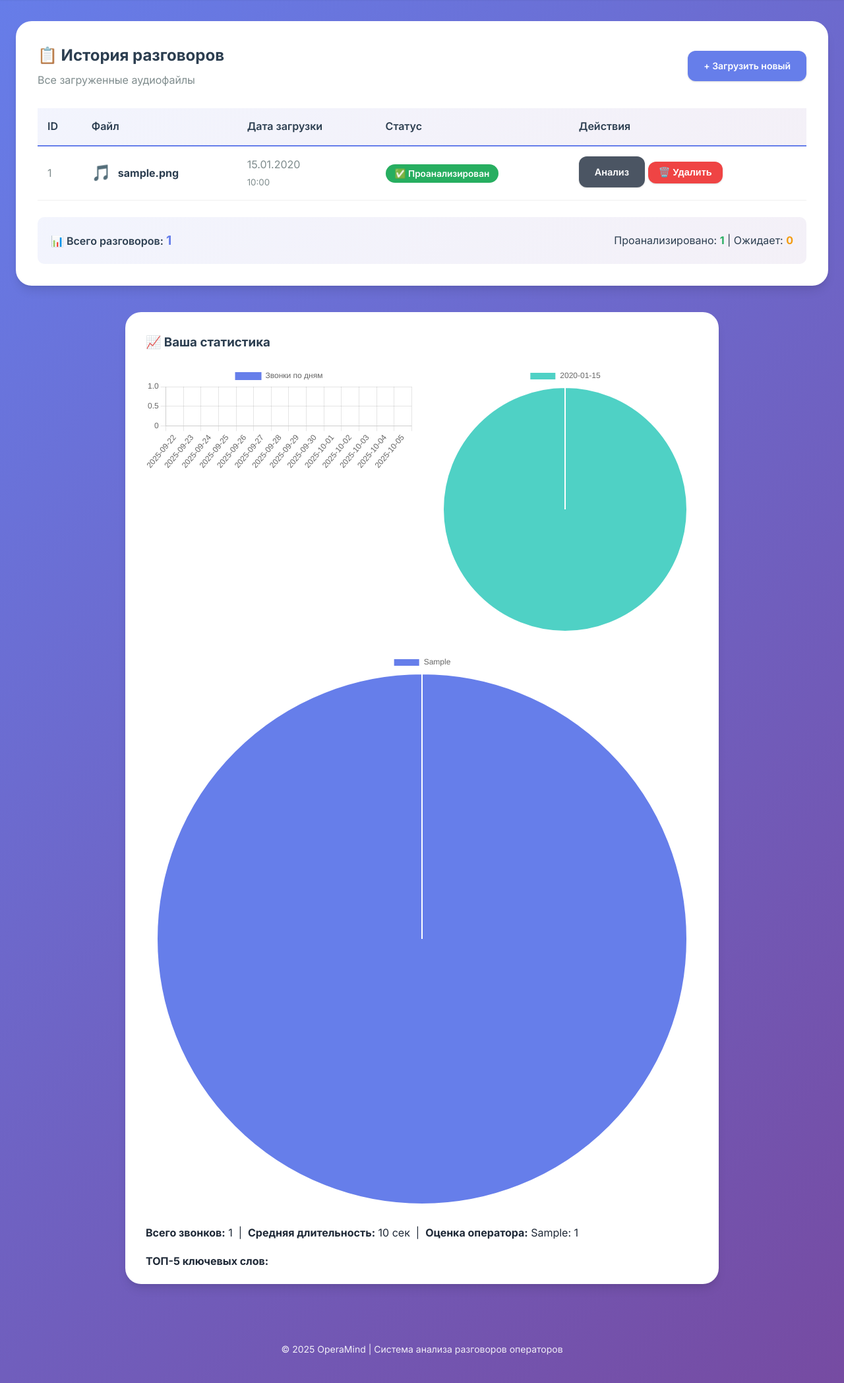
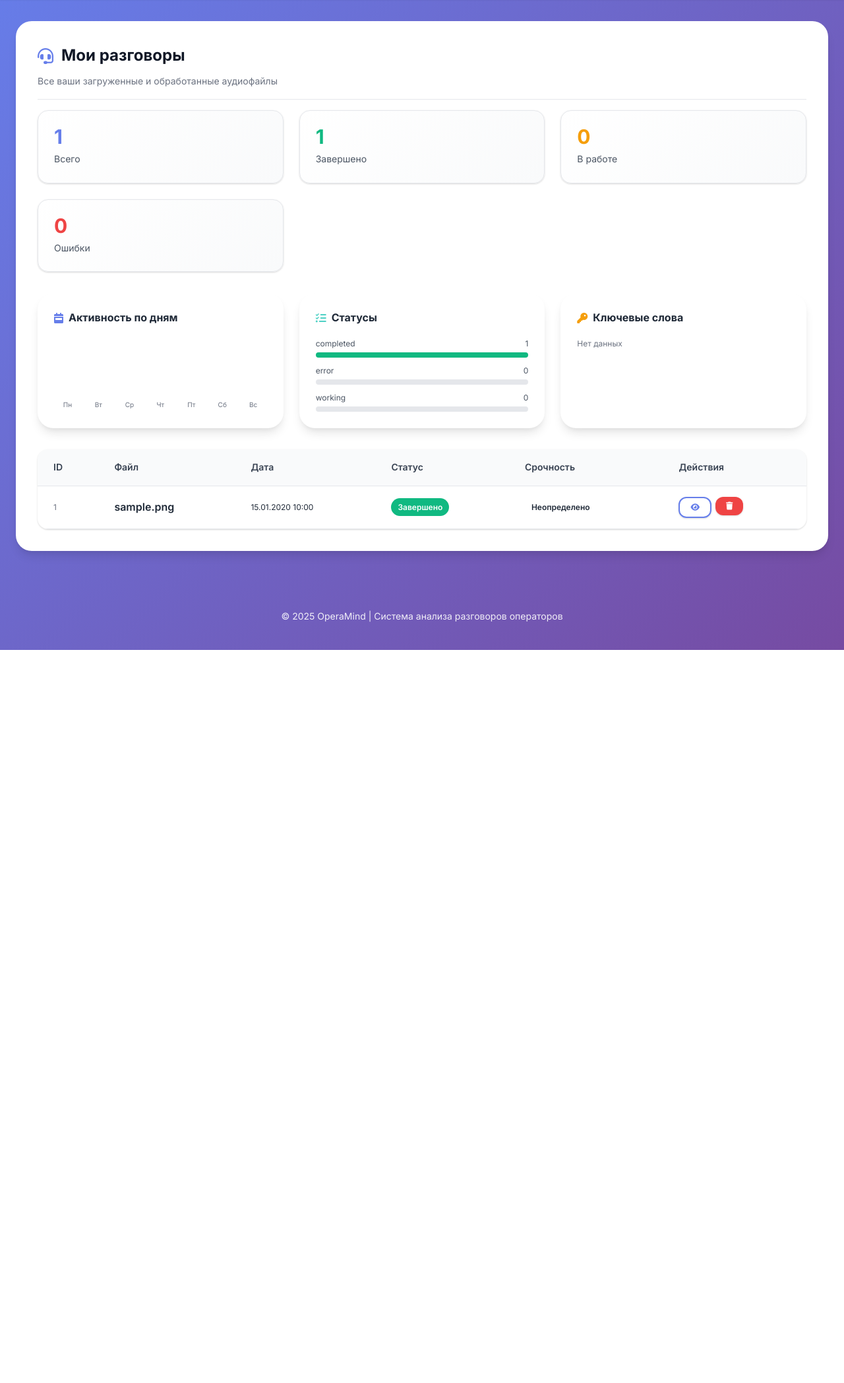
Before and after one commit to mmoldabe-dev/OperaMind, a Flask app: page /history in a window 1280 px wide. Shown: the part 71-2167 px from the top of the page at 66% size. After the commit the page ends 1056 px from the top, so only its background shows below. Run offline with Flask 3, Linux system fonts and the light colour scheme; a user stored in the database is signed in; tables that the repository leaves empty hold one stand-in row (values such as "Sample post"); data that the repository does not hold is empty.

Commit message:
lol kek cheburek 2

```diff
--- a/templates/history.html
+++ b/templates/history.html
@@ -1,64 +1,129 @@
-{% extends "base.html" %}
+{% extends 'base.html' %}
+{% block title %}История разговоров - OperaMind{% endblock %}
+{% block content %}
 
-{% block title %}История разговоров - OperaMind{% endblock %}
-
-{% block content %}
-<div class="card">
-    <div style="display: flex; justify-content: space-between; align-items: center; margin-bottom: 30px;">
+<div class="card" style="animation:fadeInUp .4s ease;">
+    <div class="card-header" style="display:flex;justify-content:space-between;align-items:flex-start;flex-wrap:wrap;gap:var(--space-6);margin-bottom:var(--space-4);">
         <div>
-            <h2 style="color: #2c3e50; margin-bottom: 5px;">📋 История разговоров</h2>
-            <p style="color: #7f8c8d;">Все загруженные аудиофайлы</p>
+            <h2 class="card-title" style="display:flex;align-items:center;gap:var(--space-3);"><i class="fas fa-headset" style="color:var(--primary);"></i> Мои разговоры</h2>
+            <div class="card-subtitle">Все ваши загруженные и обработанные аудиофайлы</div>
         </div>
-        <a href="{{ url_for('index') }}" class="btn">+ Загрузить новый</a>
     </div>
 
     {% if conversations %}
-    <div style="overflow-x: auto;">
-        <table style="width: 100%; border-collapse: collapse;">
+    {% set total = conversations|length %}
+    {% set completed = conversations|selectattr('status','equalto','completed')|list|length %}
+    {% set errors = conversations|selectattr('status','equalto','error')|list|length %}
+    {% set analyzing = conversations|selectattr('status','equalto','analyzing')|list|length %}
+    {% set transcribing = conversations|selectattr('status','equalto','transcribing')|list|length %}
+    {% set pending = conversations|selectattr('status','equalto','pending')|list|length %}
+
+    <div class="admin-grid" style="--cols:repeat(auto-fit,minmax(140px,1fr));margin-top:0;">
+        <div class="stat-card"><div class="stat-number">{{ total }}</div><div class="stat-label">Всего</div></div>
+        <div class="stat-card"><div class="stat-number" style="color:var(--success);">{{ completed }}</div><div class="stat-label">Завершено</div></div>
+        <div class="stat-card"><div class="stat-number" style="color:var(--warning);">{{ analyzing + transcribing + pending }}</div><div class="stat-label">В работе</div></div>
+        <div class="stat-card"><div class="stat-number" style="color:var(--error);">{{ errors }}</div><div class="stat-label">Ошибки</div></div>
+    </div>
+
+    <!-- Мини визуализации -->
+    {% set weekdays = ['Пн','Вт','Ср','Чт','Пт','Сб','Вс'] %}
+    {% set calls_by_day = dict.fromkeys(weekdays, 0) %}
+    {% for c in conversations %}
+        {% set wd = c.upload_date.strftime('%a') %}
+        {% set map = {'Mon':'Пн','Tue':'Вт','Wed':'Ср','Thu':'Чт','Fri':'Пт','Sat':'Сб','Sun':'Вс'} %}
+        {% set dlabel = map.get(wd, 'Пн') %}
+        {% set _ = calls_by_day.update({dlabel: (calls_by_day[dlabel] + 1)}) %}
+    {% endfor %}
+    {% set max_day = calls_by_day.values()|max %}
+    <div style="display:grid;grid-template-columns:repeat(auto-fit,minmax(250px,1fr));gap:var(--space-6);margin-top:var(--space-6);">
+        <div class="card" style="margin:0;padding:var(--space-6);">
+            <h3 style="font-size:var(--font-size-base);margin-bottom:var(--space-4);display:flex;align-items:center;gap:var(--space-2);"><i class="fas fa-calendar-week" style="color:var(--primary);"></i> Активность по дням</h3>
+            <div style="display:flex;align-items:flex-end;gap:6px;height:110px;">
+                {% for label, val in calls_by_day.items() %}
+                    {% set h = ( (val / (max_day if max_day>0 else 1)) * 100 ) %}
+                    <div style="flex:1;display:flex;flex-direction:column;align-items:center;justify-content:flex-end;gap:4px;">
+                        <div class="mini-bar" data-h="{{ h|round(0) }}" title="{{ val }} звонков"></div>
+                        <div style="font-size:10px;color:var(--gray-500);">{{ label }}</div>
+                    </div>
+                {% endfor %}
+            </div>
+        </div>
+        <div class="card" style="margin:0;padding:var(--space-6);">
+            <h3 style="font-size:var(--font-size-base);margin-bottom:var(--space-4);display:flex;align-items:center;gap:var(--space-2);"><i class="fas fa-tasks" style="color:var(--accent);"></i> Статусы</h3>
+            {% set status_counts = {
+                'completed': completed,
+                'error': errors,
+                'working': analyzing + transcribing + pending
+            } %}
+            {% set total_calc = completed + errors + analyzing + transcribing + pending %}
+            <div style="display:flex;flex-direction:column;gap:10px;">
+                {% for k,v in status_counts.items() %}
+                    {% set perc = ( (v / (total_calc if total_calc>0 else 1)) * 100 ) %}
+                    <div style="display:flex;flex-direction:column;gap:4px;">
+                        <div style="display:flex;justify-content:space-between;font-size:var(--font-size-xs);color:var(--gray-600);">
+                            <span>{{ k }}</span><span>{{ v }}</span>
+                        </div>
+                        <div class="progress-outer"><div class="progress-inner status-{{ k }}" data-w="{{ perc|round(1) }}"></div></div>
+                    </div>
+                {% endfor %}
+            </div>
+        </div>
+        {% set all_keywords = [] %}
+        {% for c in conversations if c.analysis and c.analysis.keywords %}
+            {% set kw = (c.analysis.keywords | from_json) %}
+            {% for w in kw %}{% set _ = all_keywords.append(w) %}{% endfor %}
+        {% endfor %}
+        {% set freq = {} %}
+        {% for w in all_keywords %}
+            {% set _ = freq.update({ w: (freq.get(w,0)+1) }) %}
+        {% endfor %}
+        {# Сортируем словарь по значению и потом возьмём первые 8 в цикле #}
+        {% set top = freq|dictsort(by='value', reverse=True) %}
+        <div class="card" style="margin:0;padding:var(--space-6);">
+            <h3 style="font-size:var(--font-size-base);margin-bottom:var(--space-4);display:flex;align-items:center;gap:var(--space-2);"><i class="fas fa-key" style="color:var(--warning);"></i> Ключевые слова</h3>
+                    {% if top %}
+            <div style="display:flex;flex-wrap:wrap;gap:6px;">
+                        {% for k,v in top[:8] %}
+                    <span class="chip" style="background:var(--gray-100);">{{ k }}<span style="color:var(--primary);font-weight:600;margin-left:4px;">{{ v }}</span></span>
+                {% endfor %}
+            </div>
+            {% else %}
+                <div style="font-size:var(--font-size-xs);color:var(--gray-500);">Нет данных</div>
+            {% endif %}
+        </div>
+    </div>
+
+    <!-- Таблица -->
+    <div class="table-container" style="margin-top:var(--space-8);">
+        <table class="table" id="userHistoryTable">
             <thead>
-                <tr style="background: linear-gradient(135deg, #667eea15 0%, #764ba215 100%);">
-                    <th style="padding: 15px; text-align: left; font-weight: 600; color: #2c3e50; border-bottom: 2px solid #667eea;">ID</th>
-                    <th style="padding: 15px; text-align: left; font-weight: 600; color: #2c3e50; border-bottom: 2px solid #667eea;">Файл</th>
-                    <th style="padding: 15px; text-align: left; font-weight: 600; color: #2c3e50; border-bottom: 2px solid #667eea;">Дата загрузки</th>
-                    <th style="padding: 15px; text-align: left; font-weight: 600; color: #2c3e50; border-bottom: 2px solid #667eea;">Статус</th>
-                    <th style="padding: 15px; text-align: left; font-weight: 600; color: #2c3e50; border-bottom: 2px solid #667eea;">Действия</th>
+                <tr>
+                    <th>ID</th>
+                    <th>Файл</th>
+                    <th>Дата</th>
+                    <th>Статус</th>
+                    <th>Срочность</th>
+                    <th>Действия</th>
                 </tr>
             </thead>
             <tbody>
                 {% for conv in conversations %}
-                <tr style="border-bottom: 1px solid #f0f0f0; transition: background 0.2s;"
-                    onmouseover="this.style.background='#f8f9ff'"
-                    onmouseout="this.style.background='white'">
-                    <td style="padding: 15px; color: #7f8c8d;">{{ conv.id }}</td>
-                    <td style="padding: 15px;">
-                        <div style="display: flex; align-items: center; gap: 10px;">
-                            <span style="font-size: 1.5rem;">🎵</span>
-                            <strong style="color: #2c3e50;">{{ conv.filename }}</strong>
-                        </div>
-                    </td>
-                    <td style="padding: 15px; color: #7f8c8d;">
-                        {{ conv.upload_date.strftime('%d.%m.%Y') }}<br>
-                        <small>{{ conv.upload_date.strftime('%H:%M') }}</small>
-                    </td>
-                    <td style="padding: 15px;">
+                <tr>
+                    <td style="font-size:var(--font-size-xs);color:var(--gray-500);">{{ conv.id }}</td>
+                    <td style="font-weight:600;">{{ conv.filename }}</td>
+                    <td style="font-size:var(--font-size-xs);white-space:nowrap;">{{ conv.upload_date.strftime('%d.%m.%Y %H:%M') }}</td>
+                    <td><span class="status-chip status-{{ conv.status }}">{{ conv.status_display }}</span></td>
+                    <td>
                         {% if conv.analysis %}
-                        <span style="background: #27ae60; color: white; padding: 6px 14px; border-radius: 20px; font-size: 0.85rem; font-weight: 600;">
-                            ✅ Проанализирован
-                        </span>
+                            <span class="urgency-chip urgency-{{ conv.analysis.urgency or 'unknown' }}">{{ conv.analysis.urgency_display }}</span>
                         {% else %}
-                        <span style="background: #f39c12; color: white; padding: 6px 14px; border-radius: 20px; font-size: 0.85rem; font-weight: 600;">
-                            ⏳ Ожидает
-                        </span>
+                            <span class="urgency-chip urgency-none">—</span>
                         {% endif %}
                     </td>
-                    <td style="padding: 15px;">
-                        <a href="{{ url_for('conversation_detail', conversation_id=conv.id) }}" class="btn btn-secondary" style="font-size:0.9rem; margin-bottom:4px;">Анализ</a>
-                        <form method="POST" action="{{ url_for('delete_conversation', conversation_id=conv.id) }}"
-                              style="display: inline;"
-                              onsubmit="return confirm('Вы уверены, что хотите удалить этот разговор?');">
-                            <button type="submit" class="btn btn-danger" style="padding: 8px 16px; font-size: 0.9rem;">
-                                🗑️ Удалить
-                            </button>
+                    <td style="display:flex;gap:6px;flex-wrap:wrap;">
+                        <a class="btn btn-sm btn-outline" href="{{ url_for('conversation_detail', conversation_id=conv.id) }}" title="Детали"><i class="fas fa-eye"></i></a>
+                        <form method="POST" action="{{ url_for('delete_conversation', conversation_id=conv.id) }}" onsubmit="return confirm('Удалить разговор?');">
+                            <button type="submit" class="btn btn-sm btn-danger" title="Удалить"><i class="fas fa-trash"></i></button>
                         </form>
                     </td>
                 </tr>
@@ -66,111 +131,47 @@
             </tbody>
         </table>
     </div>
-
-    <div style="margin-top: 25px; padding: 20px; background: linear-gradient(135deg, #667eea15 0%, #764ba215 100%); border-radius: 10px; display: flex; justify-content: space-between; align-items: center;">
-        <div>
-            <p style="color: #2c3e50; font-weight: 600;">📊 Всего разговоров: <strong style="color: #667eea; font-size: 1.2rem;">{{ conversations|length }}</strong></p>
+    {% else %}
+        <div style="text-align:center;padding:80px 20px;color:var(--gray-500);">
+            <div style="font-size:4rem;">📭</div>
+            <h3 style="margin-top:var(--space-4);color:var(--gray-800);">Пока нет разговоров</h3>
+            <p style="font-size:var(--font-size-sm);">Загрузите файл на главной странице чтобы начать</p>
         </div>
-        <div>
-            <p style="color: #2c3e50;">
-                Проанализировано: <strong style="color: #27ae60;">{{ conversations|selectattr('analysis')|list|length }}</strong> |
-                Ожидает: <strong style="color: #f39c12;">{{ conversations|rejectattr('analysis')|list|length }}</strong>
-            </p>
-        </div>
-    </div>
-    {% else %}
-    <div style="text-align: center; padding: 80px 20px; color: #7f8c8d;">
-        <p style="font-size: 5rem; margin-bottom: 20px;">📭</p>
-        <h3 style="color: #2c3e50; margin-bottom: 15px;">Пока нет загруженных разговоров</h3>
-        <p style="margin-bottom: 30px;">Загрузите первый аудиофайл для начала работы</p>
-        <a href="{{ url_for('index') }}" class="btn" style="padding: 14px 30px; font-size: 1.1rem;">
-            📤 Загрузить первый файл
-        </a>
-    </div>
     {% endif %}
 </div>
 
-<!-- Блок расширенной статистики пользователя -->
-<div style="max-width: 900px; margin: 40px auto 0 auto;">
-    <div class="card" style="padding: 30px 30px 20px 30px;">
-        <h3 style="margin-bottom: 20px; color: #2c3e50;">📈 Ваша статистика</h3>
-        <div style="display: flex; flex-wrap: wrap; gap: 30px;">
-            <div style="flex:1 1 300px; min-width: 300px;">
-                <canvas id="userCallsByDayChart" height="120"></canvas>
-            </div>
-            <div style="flex:1 1 300px; min-width: 300px;">
-                <canvas id="userSentimentPieChart" height="120"></canvas>
-            </div>
-            <div style="flex:1 1 300px; min-width: 300px;">
-                <canvas id="userCategoryPieChart" height="120"></canvas>
-            </div>
-        </div>
-        <div style="margin-top: 30px;">
-            <b>Всего звонков:</b> <span id="userTotalCalls">...</span> &nbsp;|&nbsp;
-            <b>Средняя длительность:</b> <span id="userAvgDuration">...</span> сек &nbsp;|&nbsp;
-            <b>Оценка оператора:</b> <span id="userOpQuality">...</span>
-        </div>
-        <div style="margin-top: 18px;">
-            <b>ТОП-5 ключевых слов:</b> <span id="userTopKeywords">...</span>
-        </div>
-    </div>
-</div>
+<style>
+    .mini-bar {width:100%; background:linear-gradient(135deg,var(--primary),var(--secondary)); border-radius:4px; position:relative; height:0; transition:height .35s ease;}
+    #userHistoryTable tbody tr { transition:var(--transition); }
+    #userHistoryTable tbody tr:hover { background:var(--gray-50); }
+    .status-chip { display:inline-block; padding:4px 10px; border-radius:20px; font-size:var(--font-size-xs); font-weight:600; color:var(--white); }
+    .status-completed { background:var(--success); }
+    .status-error { background:var(--error); }
+    .status-transcribing { background:var(--info); }
+    .status-analyzing { background:var(--warning); }
+    .status-pending { background:var(--gray-400); }
+    .urgency-chip { display:inline-block; padding:4px 10px; border-radius:12px; font-size:var(--font-size-xs); font-weight:600; }
+    .urgency-low { background:var(--success); color:var(--white); }
+    .urgency-medium { background:var(--info); color:var(--white); }
+    .urgency-high { background:var(--warning); color:var(--white); }
+    .urgency-critical { background:var(--error); color:var(--white); }
+    .urgency-none { background:var(--gray-300); color:var(--gray-600); }
+    .progress-outer {height:8px;background:var(--gray-200);border-radius:4px;overflow:hidden;}
+    .progress-inner {height:100%;transition:width .4s ease;}
+    .progress-inner.status-completed {background:var(--success);}
+    .progress-inner.status-error {background:var(--error);}
+    .progress-inner.status-working {background:var(--warning);}
+</style>
 
-<script src="https://cdn.jsdelivr.net/npm/chart.js"></script>
 <script>
-async function loadUserStats() {
-    try {
-        const resp = await fetch('/api/stats/user/{{ current_user.id }}');
-        if (!resp.ok) return;
-        const data = await resp.json();
-        // Calls by day
-        const ctx1 = document.getElementById('userCallsByDayChart').getContext('2d');
-        new Chart(ctx1, {
-            type: 'bar',
-            data: {
-                labels: Object.keys(data.calls_by_day),
-                datasets: [{
-                    label: 'Звонки по дням',
-                    data: Object.values(data.calls_by_day),
-                    backgroundColor: '#667eea',
-                }]
-            },
-            options: {scales: {y: {beginAtZero: true}}}
+    document.addEventListener('DOMContentLoaded', () => {
+        document.querySelectorAll('.mini-bar').forEach(el => {
+            const h = el.getAttribute('data-h'); if(h) el.style.height = h + '%';
         });
-        // Sentiment pie
-        const ctx2 = document.getElementById('userSentimentPieChart').getContext('2d');
-        new Chart(ctx2, {
-            type: 'pie',
-            data: {
-                labels: Object.keys(data.sentiments),
-                datasets: [{
-                    data: Object.values(data.sentiments),
-                    backgroundColor: ['#4fd1c5','#f6ad55','#fc8181','#a0aec0'],
-                }]
-            }
+        document.querySelectorAll('.progress-inner').forEach(el => {
+            const w = el.getAttribute('data-w'); if(w) el.style.width = w + '%';
         });
-        // Category pie
-        const ctx3 = document.getElementById('userCategoryPieChart').getContext('2d');
-        new Chart(ctx3, {
-            type: 'pie',
-            data: {
-                labels: Object.keys(data.categories),
-                datasets: [{
-                    data: Object.values(data.categories),
-                    backgroundColor: ['#667eea','#764ba2','#f6ad55','#fc8181','#a0aec0'],
-                }]
-            }
-        });
-        // Totals
-        document.getElementById('userTotalCalls').textContent = data.total_calls;
-        document.getElementById('userAvgDuration').textContent = data.avg_duration_sec;
-        // Operator quality
-        let opq = Object.entries(data.operator_quality).map(([k,v])=>`${k}: ${v}`).join(', ');
-        document.getElementById('userOpQuality').textContent = opq || 'нет данных';
-        // Top keywords
-        document.getElementById('userTopKeywords').textContent = data.top_keywords.join(', ');
-    } catch(e) {}
-}
-window.addEventListener('DOMContentLoaded', loadUserStats);
+    });
 </script>
+
 {% endblock %}
```
Also changed, not shown: instance/operamind.db.
